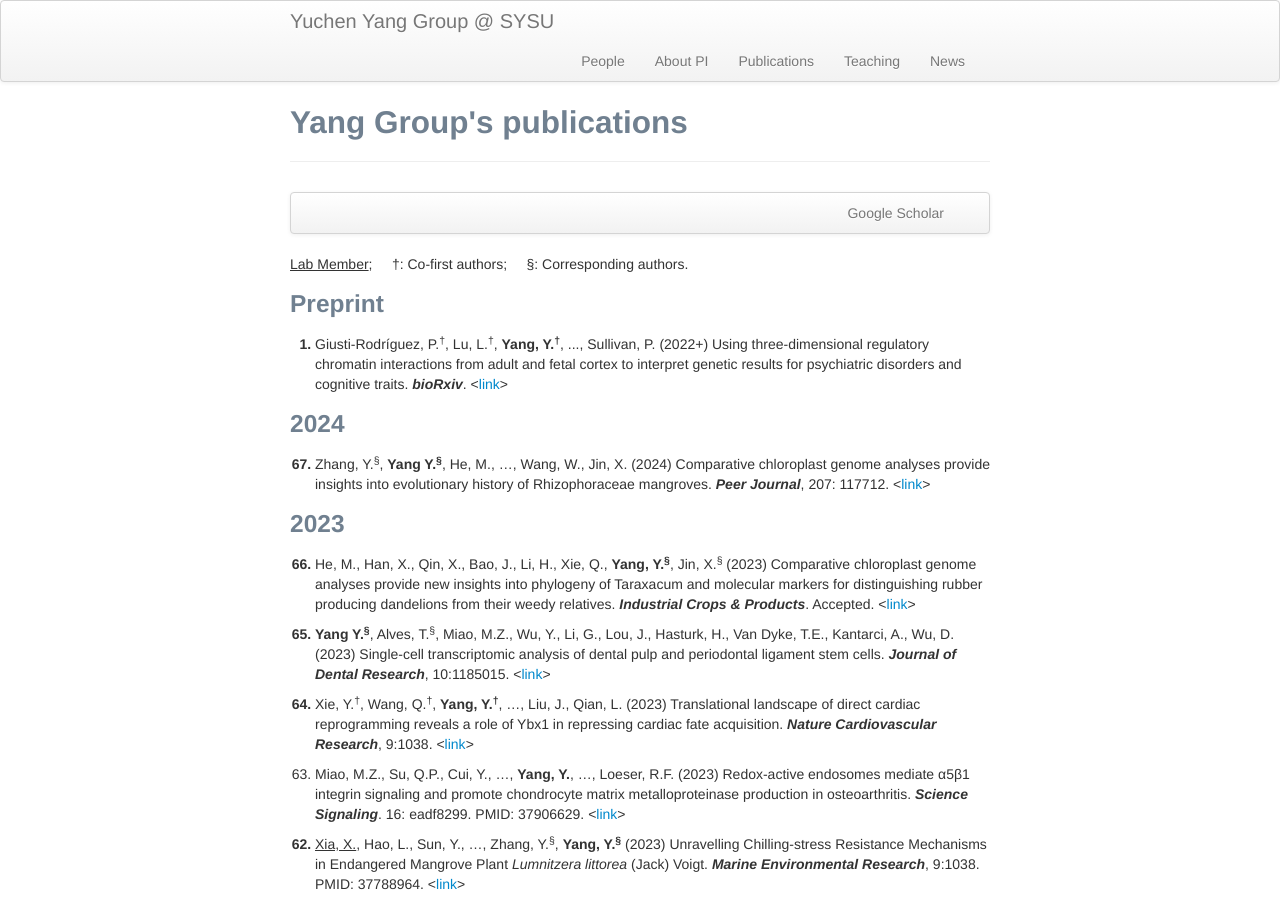
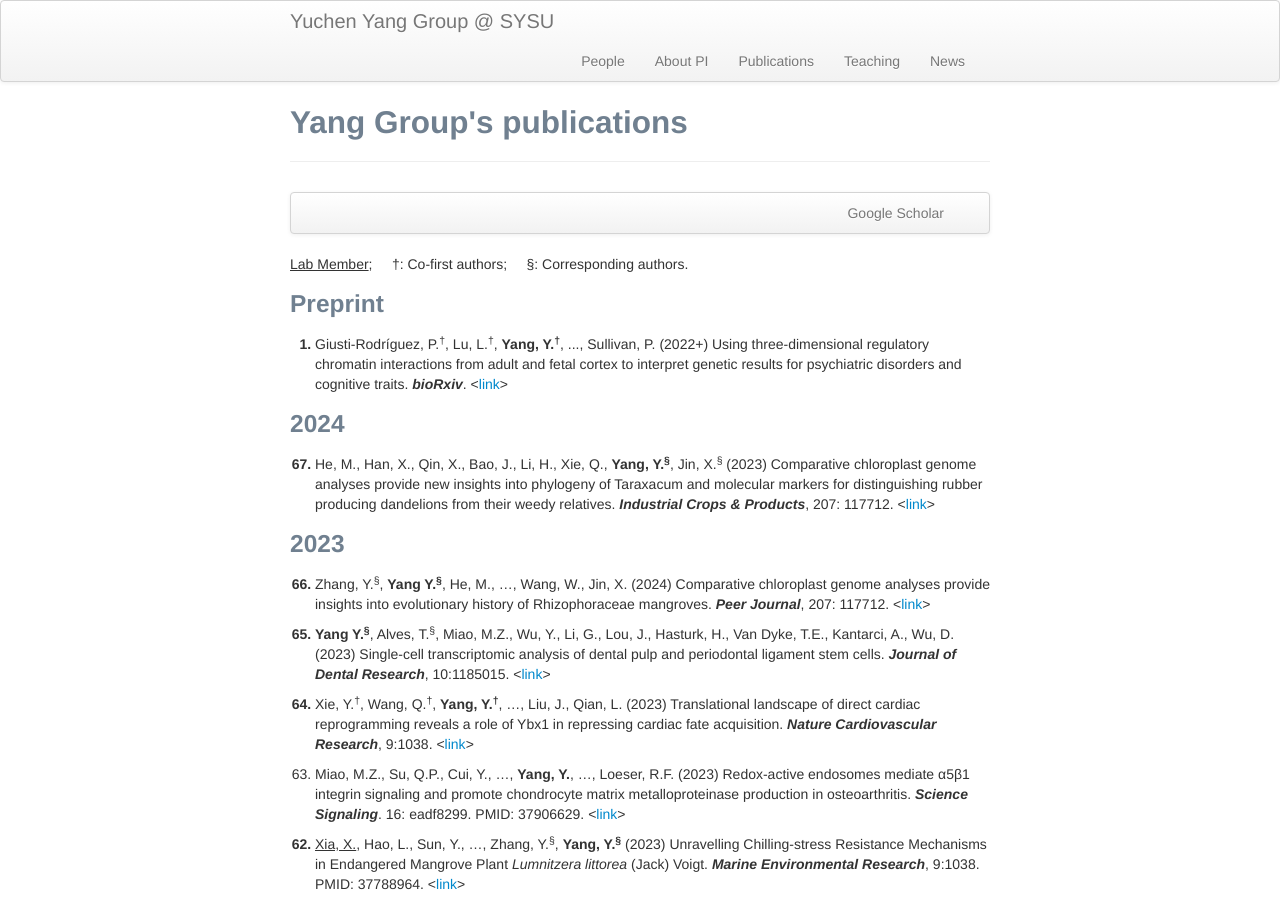
Before and after one commit to yuchenyanggroup/yuchenyanggroup.github.io, a Jekyll site: the page built from pages/pubs.md, in a window 1280 px wide and 900 px high. Built offline with Jekyll 4.4.1, drawn with Linux system fonts in a browser that asks for light colours.

Commit message:
Update pubs.md

```diff
--- a/pages/pubs.md
+++ b/pages/pubs.md
@@ -17,10 +17,10 @@ title: Yang Group's publications
 <ol start="1" style="font-weight: bold;"> <li><span style="font-weight: normal;">Giusti-Rodríguez, P.<sup>&dagger;</sup>, Lu, L.<sup>&dagger;</sup>, <b>Yang, Y.<sup>&dagger;</sup></b>, ..., Sullivan, P. (2022+) Using three-dimensional regulatory chromatin interactions from adult and fetal cortex to interpret genetic results for psychiatric disorders and cognitive traits. <i><b>bioRxiv</b></i>. <<a href="https://www.biorxiv.org/content/10.1101/406330v1.full">link</a>></span></li></ol>
 
 ### 2024
-<ol start="67" style="font-weight: bold;"> <li><span style="font-weight: normal;"> Zhang, Y.<sup>&sect;</sup>, <b>Yang Y.<sup>&sect;</sup></b>, He, M., …, Wang, W., Jin, X. (2024) Comparative chloroplast genome analyses provide insights into evolutionary history of Rhizophoraceae mangroves. <i><b>Peer Journal</b></i>, 207: 117712. <<a href="https://www.sciencedirect.com/science/article/pii/S0926669023014772">link</a>></span></li></ol>
+<ol start="67" style="font-weight: bold;"> <li><span style="font-weight: normal;"> He, M., Han, X., Qin, X., Bao, J., Li, H., Xie, Q., <b>Yang, Y.<sup>&sect;</sup></b>, Jin, X.<sup>&sect;</sup> (2023) Comparative chloroplast genome analyses provide new insights into phylogeny of Taraxacum and molecular markers for distinguishing rubber producing dandelions from their weedy relatives. <i><b>Industrial Crops & Products</b></i>, 207: 117712. <<a href="https://www.sciencedirect.com/science/article/pii/S0926669023014772">link</a>></span></li></ol>
 
 ### 2023
-<ol start="66" style="font-weight: bold;"> <li><span style="font-weight: normal;"> He, M., Han, X., Qin, X., Bao, J., Li, H., Xie, Q., <b>Yang, Y.<sup>&sect;</sup></b>, Jin, X.<sup>&sect;</sup> (2023) Comparative chloroplast genome analyses provide new insights into phylogeny of Taraxacum and molecular markers for distinguishing rubber producing dandelions from their weedy relatives. <i><b>Industrial Crops & Products</b></i>. Accepted. <<a href="https://www.frontiersin.org/articles/10.3389/fmars.2023.1185015/full">link</a>></span></li></ol>
+<ol start="66" style="font-weight: bold;"> <li><span style="font-weight: normal;"> Zhang, Y.<sup>&sect;</sup>, <b>Yang Y.<sup>&sect;</sup></b>, He, M., …, Wang, W., Jin, X. (2024) Comparative chloroplast genome analyses provide insights into evolutionary history of Rhizophoraceae mangroves. <i><b>Peer Journal</b></i>, 207: 117712. <<a href="https://www.sciencedirect.com/science/article/pii/S0926669023014772">link</a>></span></li></ol>
 
 <ol start="65" style="font-weight: bold;"> <li><span style="font-weight: normal;"> <b>Yang Y.<sup>&sect;</sup></b>, Alves, T.<sup>&sect;</sup>, Miao, M.Z., Wu, Y., Li, G., Lou, J., Hasturk, H., Van Dyke, T.E., Kantarci, A., Wu, D. (2023) Single-cell transcriptomic analysis of dental pulp and periodontal ligament stem cells. <i><b>Journal of Dental Research</b></i>, 10:1185015. <<a href="https://www.frontiersin.org/articles/10.3389/fmars.2023.1185015/full">link</a>></span></li></ol>
 
```
